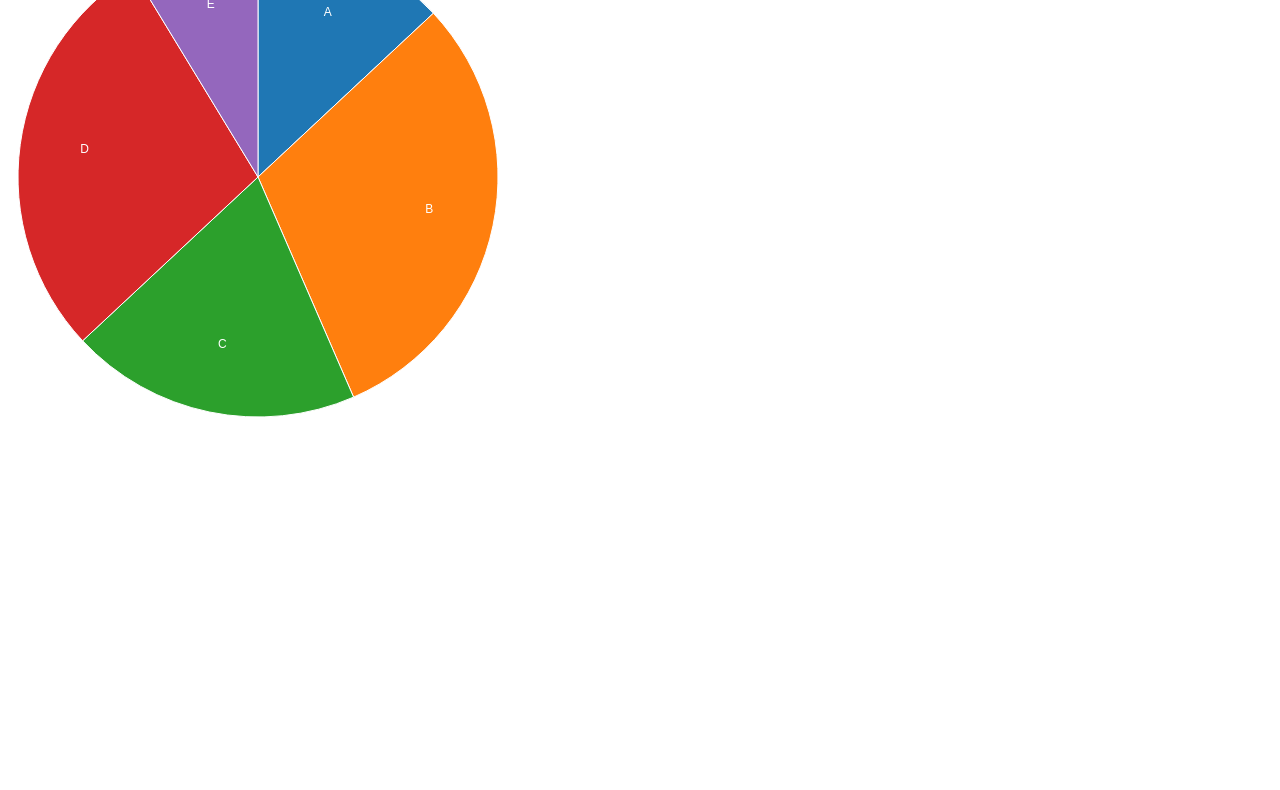
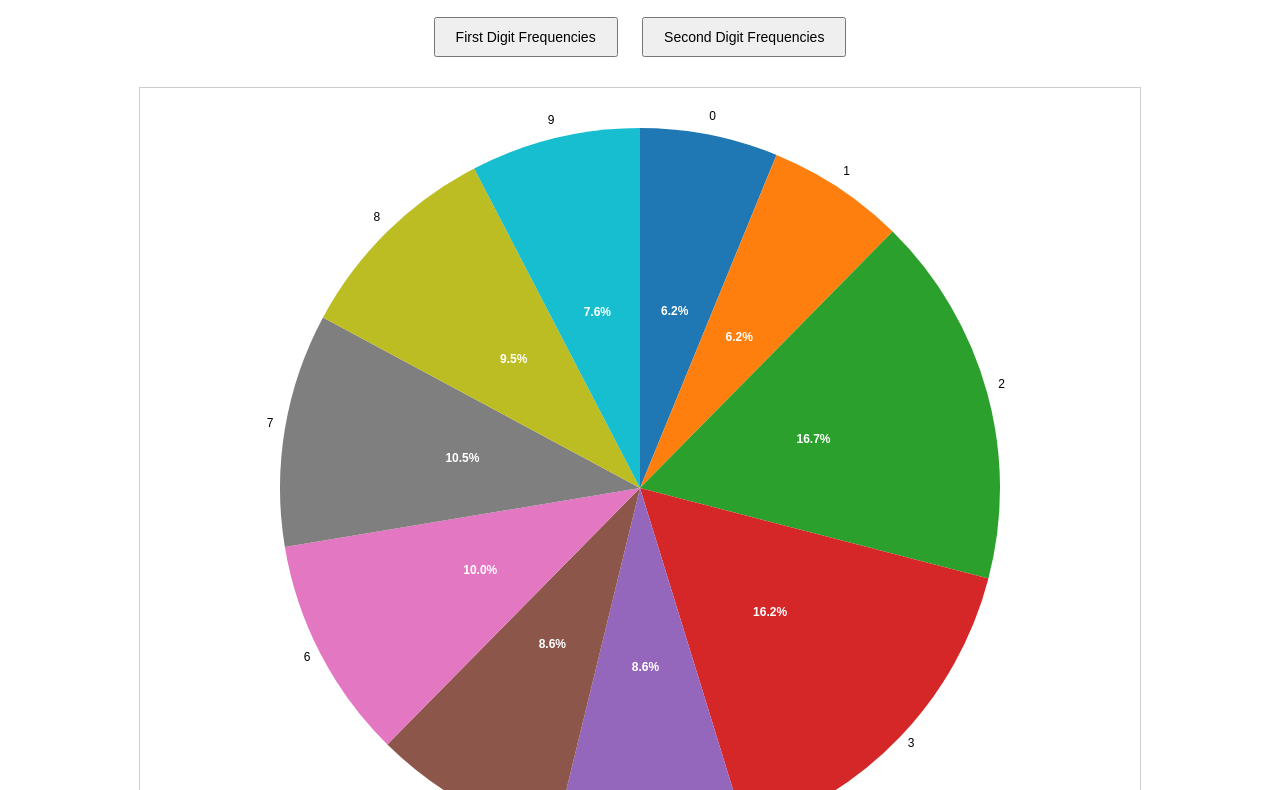
Before and after one commit to lucakooistra/d3_pie, a plain HTML site: page index.html in a window 1280 px wide. Shown: the part 81-871 px from the top of the page. Before the commit the page ends 800 px from the top, so only its background shows below. Drawn offline with nearby package versions, Linux system fonts and the light colour scheme.

Commit message:
feat: add data files and enhance pie chart functionality with D3 integration

```diff
--- /dev/null
+++ b/data.json
@@ -0,0 +1,27 @@
+{
+  "total_digits": 210,
+  "first_digit_frequencies": {
+    "0": 13,
+    "1": 13,
+    "2": 35,
+    "3": 34,
+    "4": 18,
+    "5": 18,
+    "6": 21,
+    "7": 22,
+    "8": 20,
+    "9": 16
+  },
+  "second_digit_frequencies": {
+    "0": 25,
+    "1": 19,
+    "2": 12,
+    "3": 31,
+    "4": 20,
+    "5": 18,
+    "6": 23,
+    "7": 20,
+    "8": 21,
+    "9": 21
+  }
+}
--- a/index.html
+++ b/index.html
@@ -3,39 +3,66 @@
 
 <head>
   <meta charset="UTF-8" />
-  <title>D3 Pie Chart</title>
+  <title>D3 Pie Chart with Labels and Leader Lines</title>
   <style>
     body {
       font-family: sans-serif;
+      text-align: center;
+      display: flex;
+      flex-direction: column;
+      align-items: center;
     }
 
-    .arc path {
-      stroke: white;
+    #container {
+      display: flex;
+      justify-content: center;
+      align-items: start;
+      gap: 40px;
+      margin-top: 20px;
     }
 
-    .arc text {
-      font-size: 12px;
-      text-anchor: middle;
+    svg {
+      border: 1px solid #ccc;
+    }
+
+    button {
+      margin: 10px;
+      padding: 10px 20px;
+      font-size: 14px;
+      cursor: pointer;
+    }
+
+    text.inside-label {
       fill: white;
+      font-weight: bold;
+      pointer-events: none;
+    }
+
+    text.outside-label {
+      font-weight: normal;
+      pointer-events: none;
+    }
+
+    polyline.leader-line {
+      fill: none;
+      stroke: black;
+      stroke-width: 1px;
+      opacity: 0.7;
     }
   </style>
 </head>
 
 <body>
-  <svg width="500" height="500"></svg>
-  <!-- Load D3 -->
+  <h1>Digit Frequency Pie Chart with Labels</h1>
+  <div>
+    <button id="btn-first">First Digit Frequencies</button>
+    <button id="btn-second">Second Digit Frequencies</button>
+  </div>
+  <div id="container">
+    <svg width="1000" height="800"></svg>
+  </div>
   <script src="https://d3js.org/d3.v7.min.js"></script>
   <script>
-    // Sample data array (replace or load dynamically)
-    const data = [
-      { label: "A", value: 30 },
-      { label: "B", value: 70 },
-      { label: "C", value: 45 },
-      { label: "D", value: 65 },
-      { label: "E", value: 20 }
-    ];
-
-    // SVG dimensions
     const svg = d3.select("svg"),
       width = +svg.attr("width"),
       height = +svg.attr("height"),
@@ -45,42 +72,101 @@
       .append("g")
       .attr("transform", `translate(${width / 2}, ${height / 2})`);
 
-    // Color scale
-    const color = d3.scaleOrdinal()
-      .domain(data.map(d => d.label))
-      .range(d3.schemeCategory10);
+    const color = d3.scaleOrdinal(d3.schemeCategory10);
 
-    // Pie generator
     const pie = d3.pie()
       .sort(null)
       .value(d => d.value);
 
-    // Arc generator
     const arc = d3.arc()
       .innerRadius(0)
+      .outerRadius(radius - 40);
+
+    const arcOuter = d3.arc()
+      .innerRadius(radius - 40)
       .outerRadius(radius - 10);
 
-    // Label arc for positioning
-    const labelArc = d3.arc()
-      .innerRadius(radius * 0.7)
-      .outerRadius(radius * 0.7);
+    let fullData;
 
-    // Bind data and draw slices
+    fetch('data.json')
+      .then(res => res.json())
+      .then(json => {
+        fullData = json;
+        updateChart(fullData.first_digit_frequencies);
+      });
+
+    function prepareData(freqObj) {
+      const total = Object.values(freqObj).reduce((a, b) => a + b, 0);
+      return Object.entries(freqObj).map(([label, value]) => ({
+        label,
+        value,
+        percent: (value / total) * 100
+      }));
+    }
+
+    function updateChart(freqObj, showLabels = true) {
+      const data = prepareData(freqObj);
+
+      // Bind data to groups
       const arcs = g.selectAll(".arc")
-      .data(pie(data))
-      .enter()
+        .data(pie(data), d => d.data.label);
+
+      arcs.exit().remove();
+
+      const newArcs = arcs.enter()
         .append("g")
         .attr("class", "arc");
 
-    arcs.append("path")
+      newArcs.append("path");
+
+      newArcs.append("text")
+        .attr("class", "inside-label")
+        .attr("text-anchor", "middle")
+        .attr("alignment-baseline", "middle")
+        .style("font-size", "12px")
+        .style("fill", "white");
+
+      newArcs.append("text")
+        .attr("class", "outside-label")
+        .style("font-size", "12px");
+
+      newArcs.append("polyline")
+        .attr("class", "leader-line");
+
+      const mergedArcs = newArcs.merge(arcs);
+
+      mergedArcs.select("path")
+        .transition()
+        .duration(500)
         .attr("d", arc)
         .attr("fill", d => color(d.data.label));
 
-    // Add labels
-    arcs.append("text")
-      .attr("transform", d => `translate(${labelArc.centroid(d)})`)
+      // Percentage labels inside slices
+      mergedArcs.select(".inside-label")
+        .transition()
+        .duration(500)
+        .attr("transform", d => `translate(${arc.centroid(d)})`)
+        .text(d => showLabels ? d.data.percent.toFixed(1) + "%" : undefined);
+
+      mergedArcs.select(".outside-label")
+        .transition()
+        .duration(500)
+        .attr("transform", d => {
+          const pos = arcOuter.centroid(d);
+          return `translate(${pos[0]},${pos[1]})`;
+        })
+        .attr("text-anchor", "middle")  // Center label on the arc point
         .text(d => d.data.label);
 
+    }
+
+    document.getElementById("btn-first").addEventListener("click", () => {
+      updateChart(fullData.first_digit_frequencies);
+    });
+
+    document.getElementById("btn-second").addEventListener("click", () => {
+      updateChart(fullData.second_digit_frequencies, false);
+    });
   </script>
 </body>
 
```
Also changed, not shown: digits.txt (added, +21 -0 lines). Lines whose indentation alone changed are shown as unchanged.
